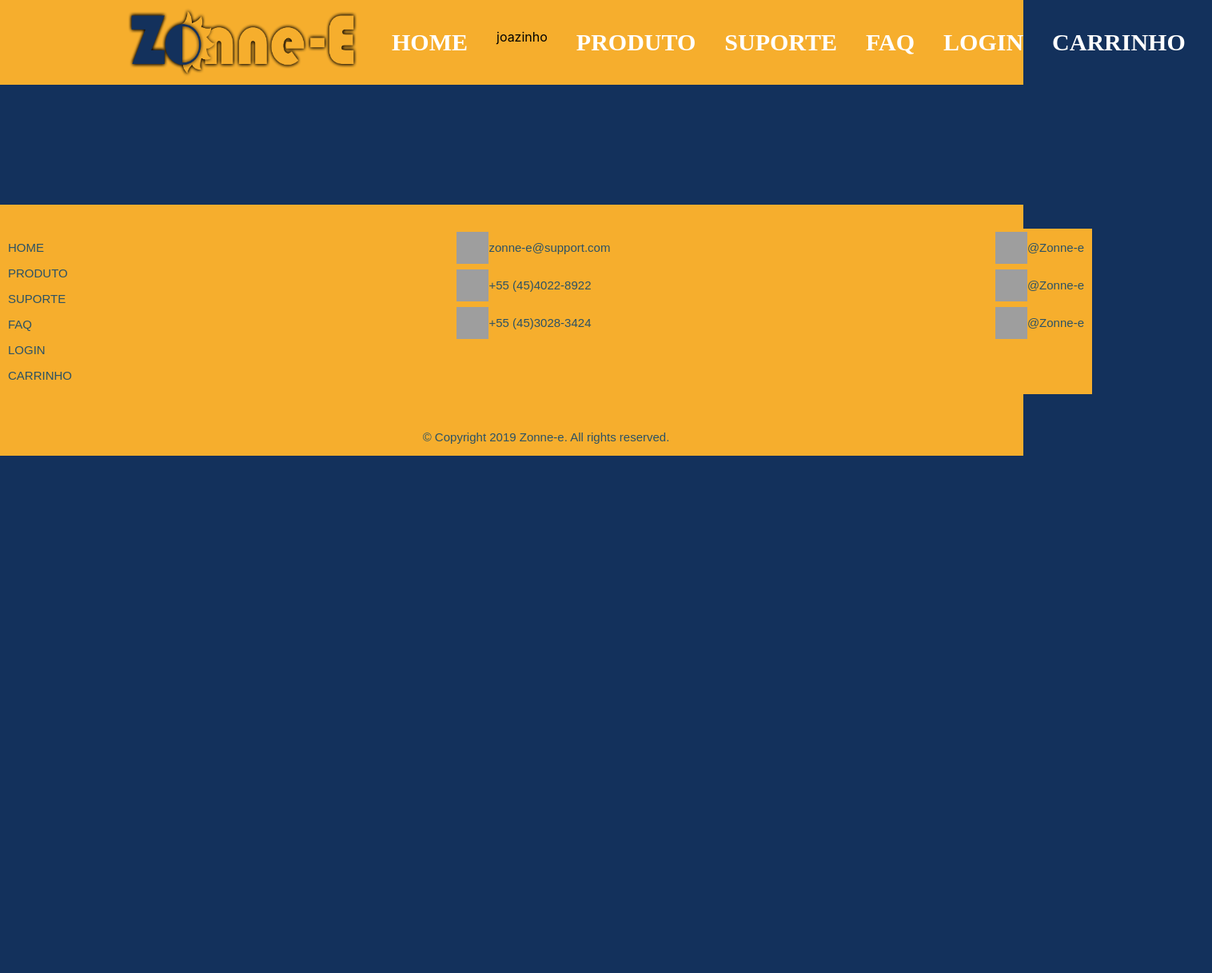
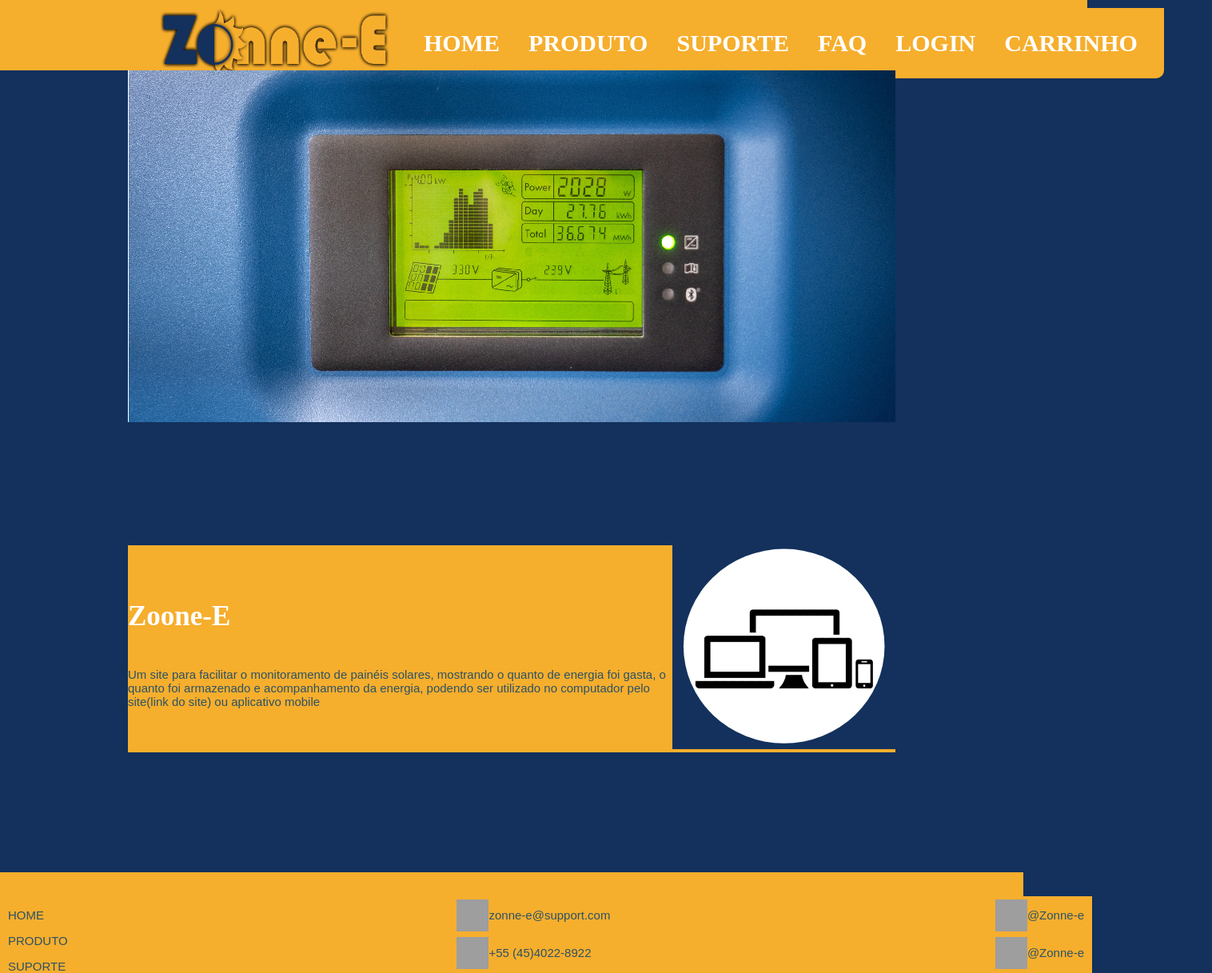
Before and after one commit to PenvicK/zonne-e-react, a React (Create React App) app: page / in a window 1280 px wide. Shown: the top 1217 px of the page at 80% size, 1516 px wide, since content can reach past the window. Before the commit the page ends 800 px from the top, so only its background shows below. Built offline with nearby package versions, Linux system fonts and the light colour scheme; grey boxes are pictures that could not be loaded.

Commit message:
Adicionei componentes da home

```diff
--- a/src/App.js
+++ b/src/App.js
@@ -1,12 +1,14 @@
 import React from 'react';
 import Header from './components/cabecalho/header';
 import Footer from './components/rodape/Footer';
+import Home from './components/homepage/Home';
 
 
 function App() {
   return (
     <div>
       <Header/>
+      <Home/>
       <Footer/>
     </div>
   );
--- a/src/components/cabecalho/menu.jsx
+++ b/src/components/cabecalho/menu.jsx
@@ -1,13 +1,11 @@
 import React from'react';
 import './menu.css';
-import SubmitButton from "../submit-button/"
 
 function Menu(){
     return(
         <div id="menu">
             <ul class="cabecalho">
                 <li><a href=""><strong>HOME</strong></a></li>
-                <SubmitButton nome="joazinho" />
                 <li><a href=""><strong>PRODUTO</strong></a></li>
                 <li><a href=""><strong>SUPORTE</strong></a></li>
                 <li><a href=""><strong>FAQ</strong></a></li>
--- /dev/null
+++ b/src/components/homepage/Banner.jsx
@@ -0,0 +1,11 @@
+import React from 'react';
+import banner from './a3.jpg'
+
+function Banner(){
+    return(
+        <div class="fundoimg">
+            <img src={banner} alt="banner" />
+        </div>
+    );
+}
+export default Banner;
--- /dev/null
+++ b/src/components/homepage/Home.jsx
@@ -0,0 +1,25 @@
+import React from  'react';
+import './estilohome.css';
+import Banner from './Banner';
+import zoone from './img1home.png';
+import Texto from '../homepage/text/Texto'
+
+function Home(){
+    return(
+        <section className="geral">
+            <Banner />
+            <div className="caixa">
+                <div className="info">
+                    <div className="texto">
+                        <h2>Zoone-E</h2>
+                        <Texto texto="Um site para facilitar o monitoramento de painéis solares, mostrando o quanto de energia foi gasta, o quanto foi armazenado e acompanhamento da energia, podendo ser utilizado no computador pelo site(link do site) ou aplicativo mobile" />
+                    </div>
+                    <div className="img1">
+                        <img src={zoone} alt="zoone"/>
+                    </div>
+                </div>
+            </div>
+        </section>
+        );
+}
+export default Home;
--- /dev/null
+++ b/src/components/homepage/estilohome.css
@@ -0,0 +1,109 @@
+body{
+    margin: auto;
+    background-color: #13315c;
+    font-family: agency fb;
+}
+cabecalho{
+    color: white;
+    font-family: agency fb;
+    font-size: 30px;
+}
+titulos{
+    color: white;
+    font-family: agency fb;
+    font-size: 120px;
+}
+botao{
+    color: white;
+    font-family: agency fb;
+    font-size: 20px;
+}
+#header{
+    background-color: #F6AE2D;
+    width: 1360px;
+    height: 88px;
+    margin: 0 auto;
+}
+#container{
+    margin: 0 auto;
+    width: 960px;
+    display: flex;
+    align-content: center;
+}
+#logo {
+    display: flex;
+    justify-content: center;
+    width: 325px;
+    height: 88px;
+    background: #F6AE2D;
+    border-bottom-left-radius: 10px;
+}
+#menu{
+    display: flex;
+    align-items: center;
+    background-color: #F6AE2D;
+    width: 1000px;
+    height: 88px;
+    border-bottom-right-radius: 10px;
+}
+#menu ul{
+    display: flex;
+    align-content: center;
+    list-style: none;
+}
+#menu li{
+    display: flex;
+    justify-content: center;
+    align-content: center;
+    padding: 3px;
+    margin-right: 30px;
+}
+#menu a{
+    text-decoration: none;
+}
+
+.geral{
+    margin: 0 auto;
+    width: 960px;
+}
+.caixa{
+    display: flex;
+    flex-direction: column;
+}
+p{
+    color: #F6AE2D;
+    font-size: 25px;
+}
+.lista{
+    color: #F6AE2D;
+    font-size: 25px;
+}
+h2{
+    color: white;
+    font-size: 35px;
+    font-weight: bolder;
+}
+.info{
+    display: flex;
+    align-items: center;
+}
+.texto{
+    display: flex;
+    flex-direction: column;
+}
+.features{
+    display: flex;
+    flex-direction: row-reverse;
+    align-items: center;
+}
+#txt{
+    display: flex;
+    align-items: flex-end;
+    flex-direction: column;
+    text-align: right;
+}
+.beneficios{
+    display: flex;
+    justify-content: space-between;
+    align-items: center;
+}
--- /dev/null
+++ b/src/components/homepage/text/Texto.jsx
@@ -0,0 +1,10 @@
+import React from 'react';
+
+function Texto(props){
+    return(
+        <div>
+            <p>{props.texto}</p>
+        </div>
+    );
+}
+export default Texto;
```
Also changed, not shown: src/components/homepage/a3.jpg (added), src/components/homepage/img1home.png (added).
